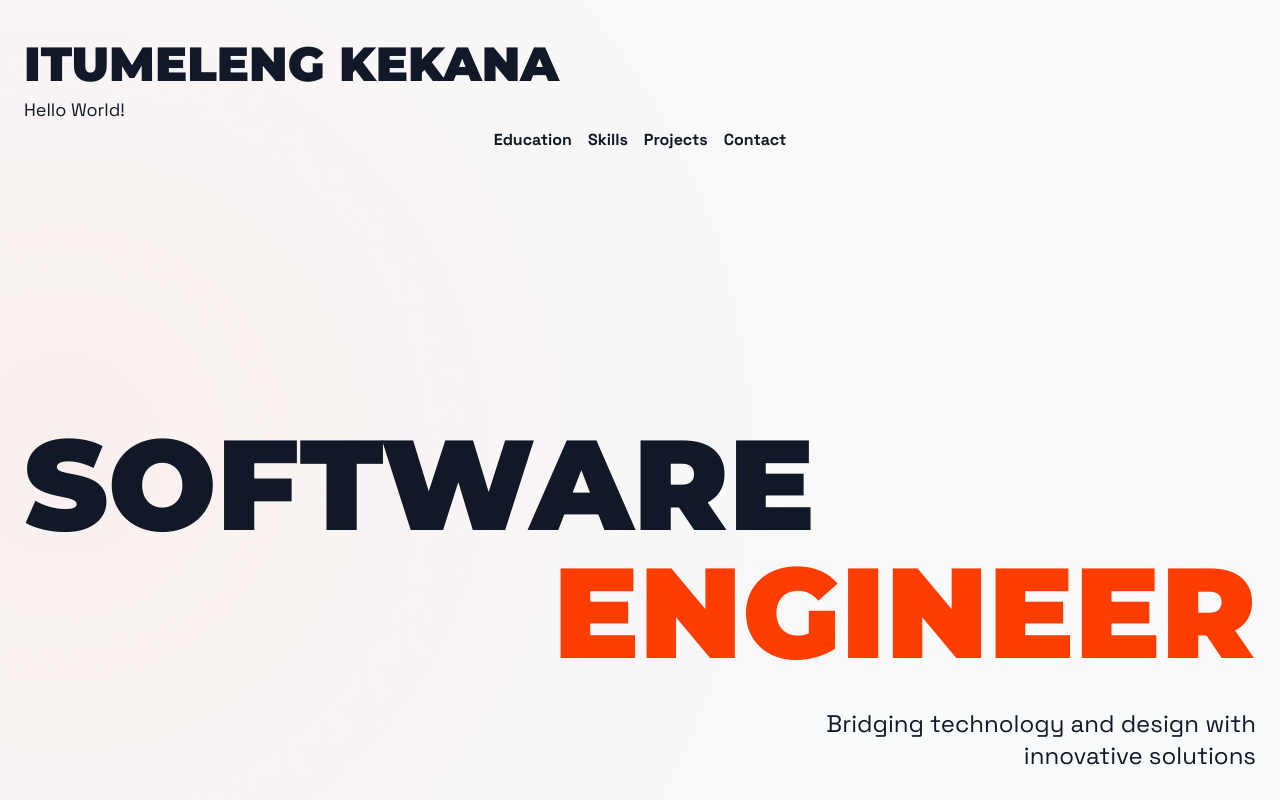
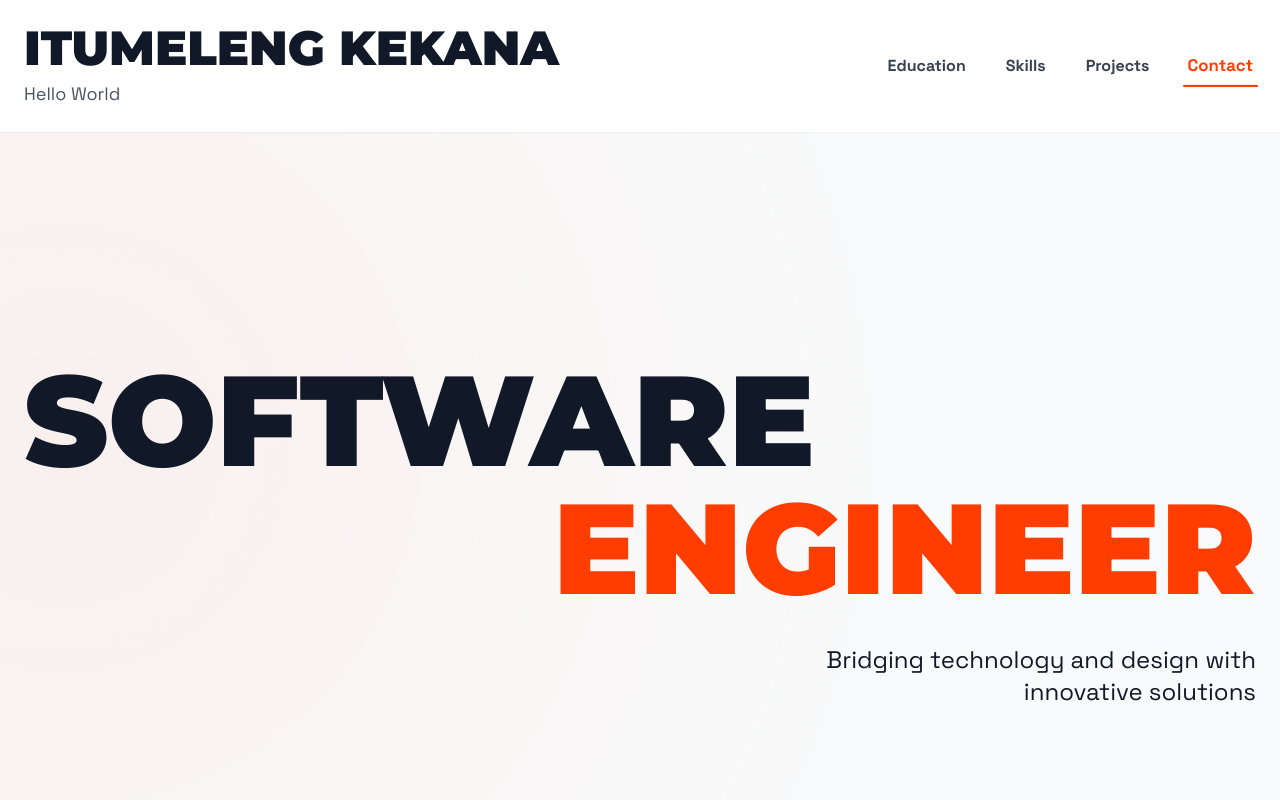
Before and after one commit to compscibaddie/Portfolio-Website, a React (Create React App) app in the folder portfolio-website/: page / in a window 1280 px wide. Shown: the top 800 px of the page. Built offline with nearby package versions, Linux system fonts and the light colour scheme.

Commit message:
Update Navigation for Header.tsx file

```diff
--- a/portfolio-website/src/components/Header.tsx
+++ b/portfolio-website/src/components/Header.tsx
@@ -1,37 +1,89 @@
-import React from "react";
+import React, { useState, useEffect } from 'react';
 
 const Header: React.FC = () => {
+  const [activeSection, setActiveSection] = useState('home');
+
+  const scrollToSection = (sectionId: string) => {
+    const element = document.getElementById(sectionId);
+    if (element) {
+      element.scrollIntoView({
+        behavior: 'smooth',
+        block: 'start',
+      });
+      setActiveSection(sectionId);
+    }
+  };
+
+  useEffect(() => {
+    const handleScroll = () => {
+      const sections = ['home', 'education', 'skills', 'projects', 'contact'];
+      const scrollPosition = window.scrollY + 100;
+
+      for (const section of sections) {
+        const element = document.getElementById(section);
+        if (element) {
+          const offsetTop = element.offsetTop;
+          const offsetBottom = offsetTop + element.offsetHeight;
+
+          if (scrollPosition >= offsetTop && scrollPosition < offsetBottom) {
+            setActiveSection(section);
+            break;
+          }
+        }
+      }
+    };
+
+    window.addEventListener('scroll', handleScroll);
+    return () => window.removeEventListener('scroll', handleScroll);
+  }, []);
+
+  const navItems = [
+    { id: 'education', label: 'Education' },
+    { id: 'skills', label: 'Skills' },
+    { id: 'projects', label: 'Projects' },
+    { id: 'contact', label: 'Contact' }
+  ];
+
   return (
-        <header className="py-10">
-            <div className="conatiner mx-auto px-4 md:px-6">
-                <div className="fles flex-col md:flex-row justify-between items center">
-                    <div className="logo text-center md:text-left md-4 md:mb-0">
-                        <h1 className="font-montserrat font-black text-4xl md:text-5xl uppercase">ITUMELENG KEKANA</h1>
-                        <p className="font-space-grotesk text-lg relative inline-block mt-2">Hello World!
-                             <span className="absolute bottom-0 left-0 w-0 h-0.5 bg-accent transition-width duration-300 group-hover:w-full"></span>
+    <header className="py-6 sticky top-0 bg-white z-50 shadow-sm backdrop-blur-sm bg-white/95">
+      <div className="container mx-auto px-4 md:px-6">
+        <div className="flex flex-col md:flex-row justify-between items-center">
+          <button
+            onClick={() => scrollToSection('home')}
+            className="logo text-center md:text-left mb-4 md:mb-0 cursor-pointer"
+          >
+            <h1 className="font-montserrat font-black text-4xl md:text-5xl uppercase text-gray-900 hover:text-accent transition-colors duration-300">
+              Itumeleng Kekana
+            </h1>
+            <p className="font-space-grotesk text-lg relative inline-block mt-2 text-gray-600">
+              Hello World
+              <span className="absolute bottom-0 left-0 w-0 h-0.5 bg-accent transition-all duration-300 group-hover:w-full"></span>
             </p>
-                    </div>
-                    <nav className="flex flex-wrap justify-center gap-4 md:gap6">
-                        <a href="#education" className="font-space-grotesk font-bold relative py-1 group">
-                            Education
-                            <span className="absolute bottom-0 left-0 w-0 h-0.5 bg-accent transition-width duration-300 group-hover:w-full"></span>
-                        </a>
-                        <a href="#Skills" className="font-space-grotesk font-bold relative py-1 group">
-                            Skills
-                            <span className="absolute bottom-0 left-0 w-0 h-0.5 bg-accent transition-width duration-300 group-hover:w-full"></span>
-                        </a>
-                        <a href="#Projects" className="font-space-grotesk font-bold relative py-1 group">
-                            Projects
-                            <span className="absolute bottom-0 left-0 w-0 h-0.5 bg-accent transition-width duration-300 group-hover:w-full"></span>
-                        </a>
-                        <a href="#Contact" className="font-space-grotesk font-bold relative py-1 group">
-                            Contact
-                            <span className="absolute bottom-0 left-0 w-0 h-0.5 bg-accent transition-width duration-300 group-hover:w-full"></span>
-                        </a>
+          </button>
+          <nav className="flex flex-wrap justify-center gap-4 md:gap-8">
+            {navItems.map((item) => (
+              <button
+                key={item.id}
+                onClick={() => scrollToSection(item.id)}
+                className={`font-space-grotesk font-bold relative py-2 px-1 transition-all duration-300 ${
+                  activeSection === item.id
+                    ? 'text-accent scale-105'
+                    : 'text-gray-700 hover:text-accent hover:scale-105'
+                }`}
+              >
+                {item.label}
+                <span
+                  className={`absolute bottom-0 left-0 h-0.5 bg-accent transition-all duration-300 ${
+                    activeSection === item.id ? 'w-full' : 'w-0'
+                  }`}
+                ></span>
+              </button>
+            ))}
           </nav>
         </div>
       </div>
     </header>
   );
 };
+
 export default Header;
```
Lines whose indentation alone changed are shown as unchanged.
